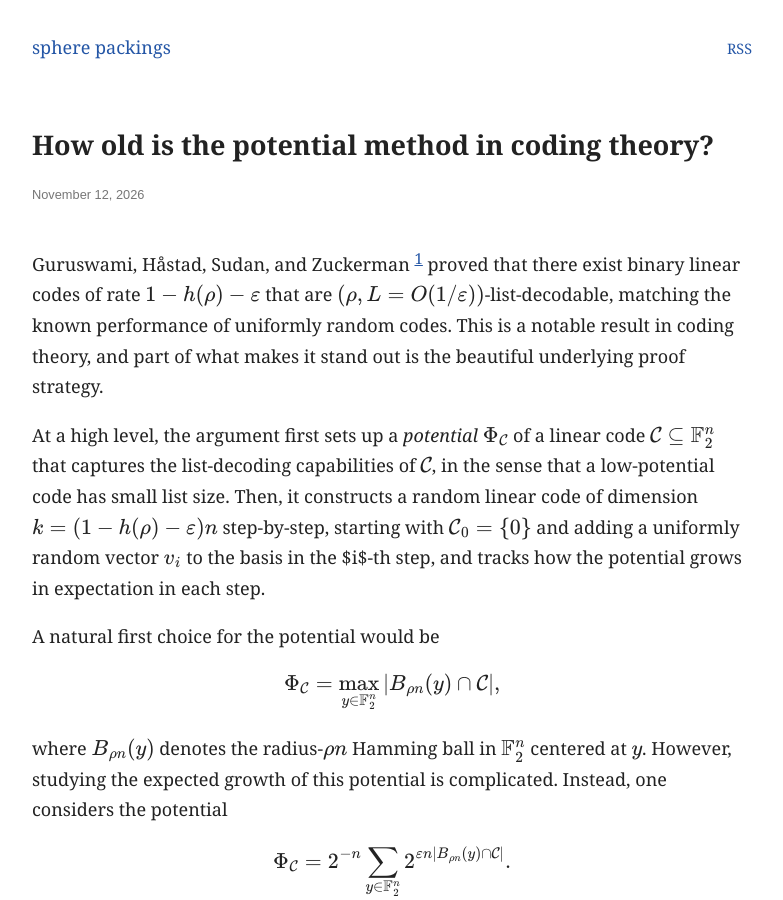
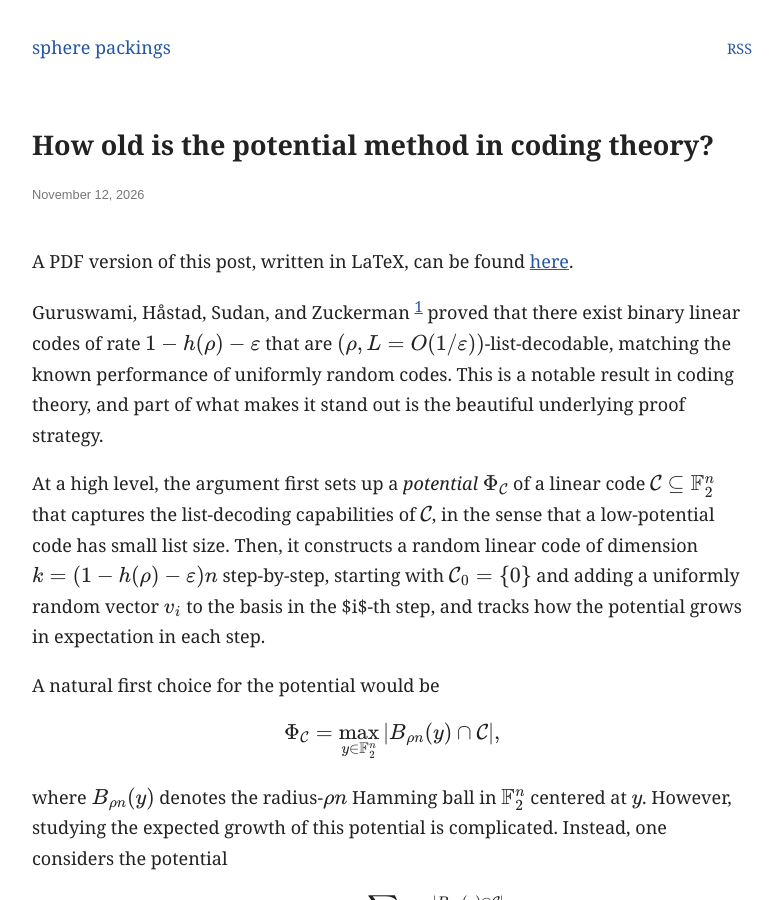
Before and after one commit to jmlribeiro/blog, a Jekyll site: the page built from _posts/2026-11-12-how-old-potential-method.md, in a window 1280 px wide and 900 px high. Shown: the whole window, without its empty margins (248-1031 px from the left). Built offline with Jekyll 4.4.1, drawn with Linux system fonts in a browser that asks for light colours; our own code applies the rules of GitHub Pages for plain Markdown files.

Commit message:
Update 2026-11-12-how-old-potential-method.md

```diff
--- a/_posts/2026-11-12-how-old-potential-method.md
+++ b/_posts/2026-11-12-how-old-potential-method.md
@@ -6,6 +6,8 @@ bibliography:
 date: 2026-11-12
 title: How old is the potential method in coding theory?
 ---
+
+A PDF version of this post, written in LaTeX, can be found [here](http://jmlribeiro.github.io/how-old-potential-method.pdf).
 
 Guruswami, Håstad, Sudan, and Zuckerman [^GHSZ02] proved that there exist binary linear codes of rate $$1-h(\rho)-\varepsilon$$ that are $$(\rho,L=O(1/\varepsilon))$$-list-decodable, matching the known performance of uniformly random codes. This is a notable result in coding theory, and part of what makes it stand out is the beautiful underlying proof strategy.
 
```
